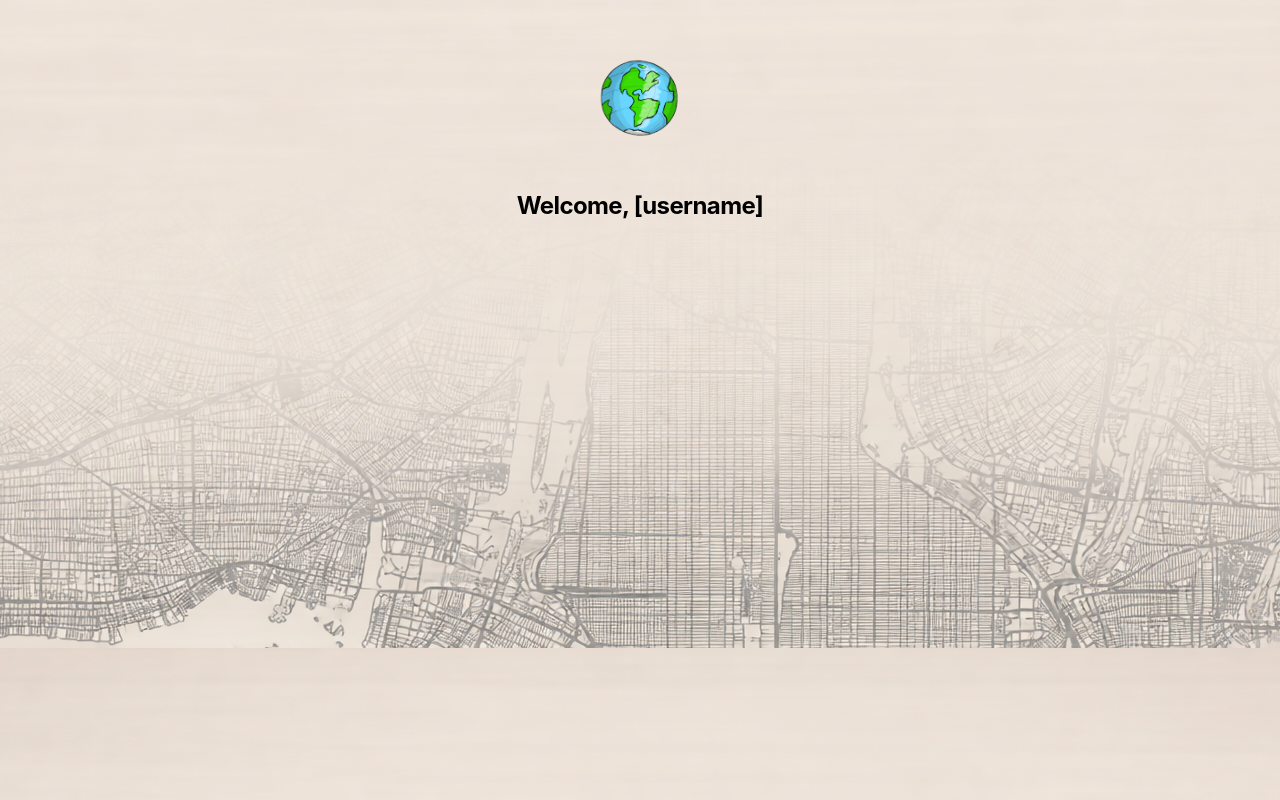
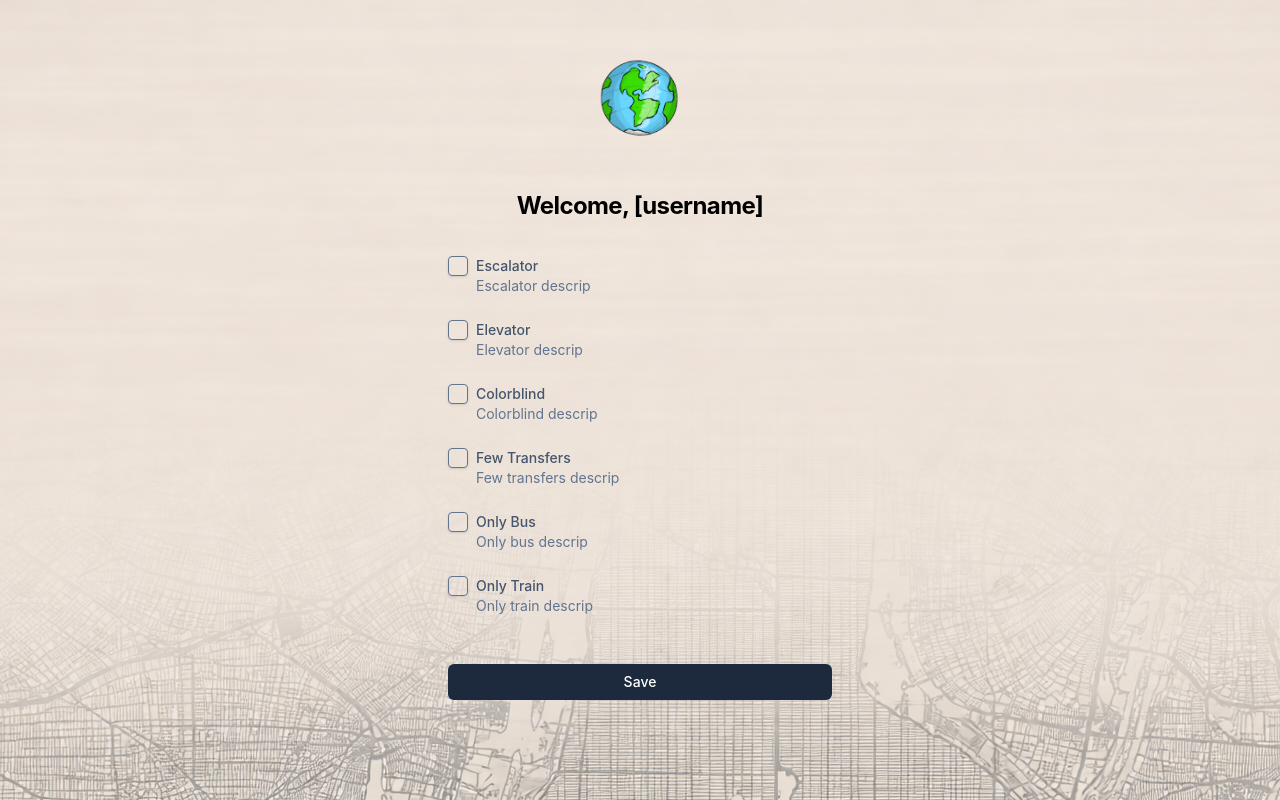
Before and after one commit to carrieyu3/Stable-Route, a React (Vite) app in the folder frontend/: page /preference in a window 1280 px wide. Built offline with nearby package versions, Linux system fonts and the light colour scheme; no server answers.

Commit message:
outlined preference selections

```diff
--- a/frontend/src/pages/Preference.tsx
+++ b/frontend/src/pages/Preference.tsx
@@ -1,17 +1,191 @@
-import React, { useEffect, useState } from 'react'
+import { useState } from "react";
 import { supabase } from "../lib/supabase";
 import './Preference.css'
 
 export default function Preference() {
 
+  const [preferences, setPreferences] =
+  useState({
+    escalator: false,
+    elevator: false,
+    colorblind: false,
+    fewTransfers: false,
+    onlyBus: false,
+    onlyTrain: false
+  });
+
+  //Update preference if selected by user
+  const handleChange = (e: React.ChangeEvent<HTMLInputElement>) => {
+    const preferenceName = e.target.name;
+    const preferenceChecked = e.target.checked;
+
+    setPreferences(values => ({ ...values, [preferenceName]: preferenceChecked }));
+  }
+
   return (
     <>
-        <div className="flex min-h-full flex-col justify-center px-6 py-12 lg:px-8">
-            <div className="sm:mx-auto sm:w-full sm:max-w-sm">
-                <img alt="Stable Route logo" src="src/assets/earth.png" className="mx-auto h-25 w-auto"/>
-                <h2 className="mt-10 text-center text-2xl/9 font-bold tracking-tight text-">Welcome, [username]</h2>
+      <div className="flex min-h-full flex-col justify-center px-6 py-12 lg:px-8">
+        <div className="sm:mx-auto sm:w-full sm:max-w-sm">
+          <img alt="Stable Route logo" src="src/assets/earth.png" className="mx-auto h-25 w-auto" />
+          <h2 className="mt-10 text-center text-2xl/9 font-bold tracking-tight">Welcome, [username]</h2>
+
+          <div className="mt-8 flex flex-col gap-6">
+
+            { /* Escalator */ }
+            <div className="inline-flex items-start">
+              <label htmlFor="escalator" className="flex items-start cursor-pointer relative">
+                <input
+                  id="escalator"
+                  type="checkbox"
+                  name="escalator"
+                  checked={preferences.escalator}
+                  onChange={handleChange}
+                  className="peer h-5 w-5 cursor-pointer transition-all appearance-none rounded shadow hover:shadow-md border border-slate-500 checked:bg-slate-800 checked:border-slate-800"
+                />
+                <span className="absolute text-white opacity-0 peer-checked:opacity-100 top-1/2 left-1/2 transform -translate-x-1/2 -translate-y-1/2">
+                  <svg xmlns="http://www.w3.org/2000/svg" className="h-3.5 w-3.5" viewBox="0 0 20 20" fill="currentColor" stroke="currentColor" strokeWidth="1">
+                    <path fillRule="evenodd" d="M16.707 5.293a1 1 0 010 1.414l-8 8a1 1 0 01-1.414 0l-4-4a1 1 0 011.414-1.414L8 12.586l7.293-7.293a1 1 0 011.414 0z" clipRule="evenodd" />
+                  </svg>
+                </span>
+              </label>
+              <label className="cursor-pointer ml-2 text-slate-600 text-sm" htmlFor="elevator">
+                <div>
+                  <p className="font-medium">Escalator</p>
+                  <p className="text-slate-500">Escalator descrip</p>
+                </div>
+              </label>
             </div>
+
+            { /* Elevator */ }
+            <div className="inline-flex items-start">
+              <label htmlFor="elevator" className="flex items-start cursor-pointer relative">
+                <input
+                  id="elevator"
+                  type="checkbox"
+                  name="elevator"
+                  checked={preferences.elevator}
+                  onChange={handleChange}
+                  className="peer h-5 w-5 cursor-pointer transition-all appearance-none rounded shadow hover:shadow-md border border-slate-500 checked:bg-slate-800 checked:border-slate-800"
+                />
+                <span className="absolute text-white opacity-0 peer-checked:opacity-100 top-1/2 left-1/2 transform -translate-x-1/2 -translate-y-1/2">
+                  <svg xmlns="http://www.w3.org/2000/svg" className="h-3.5 w-3.5" viewBox="0 0 20 20" fill="currentColor" stroke="currentColor" strokeWidth="1">
+                    <path fillRule="evenodd" d="M16.707 5.293a1 1 0 010 1.414l-8 8a1 1 0 01-1.414 0l-4-4a1 1 0 011.414-1.414L8 12.586l7.293-7.293a1 1 0 011.414 0z" clipRule="evenodd" />
+                  </svg>
+                </span>
+              </label>
+              <label className="cursor-pointer ml-2 text-slate-600 text-sm" htmlFor="elevator">
+                <div>
+                  <p className="font-medium">Elevator</p>
+                  <p className="text-slate-500">Elevator descrip</p>
+                </div>
+              </label>
+            </div>
+
+            { /* Colorblind */ }
+            <div className="inline-flex items-start">
+              <label htmlFor="colorblind" className="flex items-start cursor-pointer relative">
+                <input
+                  id="colorblind"
+                  type="checkbox"
+                  name="colorblind"
+                  checked={preferences.colorblind}
+                  onChange={handleChange}
+                  className="peer h-5 w-5 cursor-pointer transition-all appearance-none rounded shadow hover:shadow-md border border-slate-500 checked:bg-slate-800 checked:border-slate-800"
+                />
+                <span className="absolute text-white opacity-0 peer-checked:opacity-100 top-1/2 left-1/2 transform -translate-x-1/2 -translate-y-1/2">
+                  <svg xmlns="http://www.w3.org/2000/svg" className="h-3.5 w-3.5" viewBox="0 0 20 20" fill="currentColor" stroke="currentColor" strokeWidth="1">
+                    <path fillRule="evenodd" d="M16.707 5.293a1 1 0 010 1.414l-8 8a1 1 0 01-1.414 0l-4-4a1 1 0 011.414-1.414L8 12.586l7.293-7.293a1 1 0 011.414 0z" clipRule="evenodd" />
+                  </svg>
+                </span>
+              </label>
+              <label className="cursor-pointer ml-2 text-slate-600 text-sm" htmlFor="elevator">
+                <div>
+                  <p className="font-medium">Colorblind</p>
+                  <p className="text-slate-500">Colorblind descrip</p>
+                </div>
+              </label>
+            </div>
+
+            { /* Few Transfers */ }
+            <div className="inline-flex items-start">
+              <label htmlFor="fewTransfers" className="flex items-start cursor-pointer relative">
+                <input
+                  id="fewTransfers"
+                  type="fewTransfers"
+                  name="fewTransfers"
+                  checked={preferences.fewTransfers}
+                  onChange={handleChange}
+                  className="peer h-5 w-5 cursor-pointer transition-all appearance-none rounded shadow hover:shadow-md border border-slate-500 checked:bg-slate-800 checked:border-slate-800"
+                />
+                <span className="absolute text-white opacity-0 peer-checked:opacity-100 top-1/2 left-1/2 transform -translate-x-1/2 -translate-y-1/2">
+                  <svg xmlns="http://www.w3.org/2000/svg" className="h-3.5 w-3.5" viewBox="0 0 20 20" fill="currentColor" stroke="currentColor" strokeWidth="1">
+                    <path fillRule="evenodd" d="M16.707 5.293a1 1 0 010 1.414l-8 8a1 1 0 01-1.414 0l-4-4a1 1 0 011.414-1.414L8 12.586l7.293-7.293a1 1 0 011.414 0z" clipRule="evenodd" />
+                  </svg>
+                </span>
+              </label>
+              <label className="cursor-pointer ml-2 text-slate-600 text-sm" htmlFor="elevator">
+                <div>
+                  <p className="font-medium">Few Transfers</p>
+                  <p className="text-slate-500">Few transfers descrip</p>
+                </div>
+              </label>
+            </div>
+
+            { /* Only Bus */ }
+            <div className="inline-flex items-start">
+              <label htmlFor="onlyBus" className="flex items-start cursor-pointer relative">
+                <input
+                  id="onlyBus"
+                  type="onlyBus"
+                  name="onlyBus"
+                  checked={preferences.onlyBus}
+                  onChange={handleChange}
+                  className="peer h-5 w-5 cursor-pointer transition-all appearance-none rounded shadow hover:shadow-md border border-slate-500 checked:bg-slate-800 checked:border-slate-800"
+                />
+                <span className="absolute text-white opacity-0 peer-checked:opacity-100 top-1/2 left-1/2 transform -translate-x-1/2 -translate-y-1/2">
+                  <svg xmlns="http://www.w3.org/2000/svg" className="h-3.5 w-3.5" viewBox="0 0 20 20" fill="currentColor" stroke="currentColor" strokeWidth="1">
+                    <path fillRule="evenodd" d="M16.707 5.293a1 1 0 010 1.414l-8 8a1 1 0 01-1.414 0l-4-4a1 1 0 011.414-1.414L8 12.586l7.293-7.293a1 1 0 011.414 0z" clipRule="evenodd" />
+                  </svg>
+                </span>
+              </label>
+              <label className="cursor-pointer ml-2 text-slate-600 text-sm" htmlFor="elevator">
+                <div>
+                  <p className="font-medium">Only Bus</p>
+                  <p className="text-slate-500">Only bus descrip</p>
+                </div>
+              </label>
+            </div>
+
+            { /* Only Train */ }
+            <div className="inline-flex items-start">
+              <label htmlFor="onlyTrain" className="flex items-start cursor-pointer relative">
+                <input
+                  id="fonlyTrain"
+                  type="onlyTrain"
+                  name="onlyTrain"
+                  checked={preferences.onlyTrain}
+                  onChange={handleChange}
+                  className="peer h-5 w-5 cursor-pointer transition-all appearance-none rounded shadow hover:shadow-md border border-slate-500 checked:bg-slate-800 checked:border-slate-800"
+                />
+                <span className="absolute text-white opacity-0 peer-checked:opacity-100 top-1/2 left-1/2 transform -translate-x-1/2 -translate-y-1/2">
+                  <svg xmlns="http://www.w3.org/2000/svg" className="h-3.5 w-3.5" viewBox="0 0 20 20" fill="currentColor" stroke="currentColor" strokeWidth="1">
+                    <path fillRule="evenodd" d="M16.707 5.293a1 1 0 010 1.414l-8 8a1 1 0 01-1.414 0l-4-4a1 1 0 011.414-1.414L8 12.586l7.293-7.293a1 1 0 011.414 0z" clipRule="evenodd" />
+                  </svg>
+                </span>
+              </label>
+              <label className="cursor-pointer ml-2 text-slate-600 text-sm" htmlFor="elevator">
+                <div>
+                  <p className="font-medium">Only Train</p>
+                  <p className="text-slate-500">Only train descrip</p>
+                </div>
+              </label>
+            </div>
+
+            <button className="mt-6 w-full bg-slate-800 text-white text-sm font-medium py-2 rounded-md hover:bg-slate-700 transition-colors"> Save </button>
+
+          </div>
         </div>
+      </div>
     </>
   );
 }
--- a/frontend/src/pages/Signup.tsx
+++ b/frontend/src/pages/Signup.tsx
@@ -56,7 +56,7 @@ export default function Signup() {
 
         //query through User db for existing username
         const { data: existingUser } = await supabase
-            .from('User')
+            .from('user_auth_test') //switch to User for official db
             .select('user_username')
             .ilike('user_username', data.username) //disregard case-sensitive chars
             .single();
@@ -79,7 +79,7 @@ export default function Signup() {
         //after auth, store data in User table
         else if (authData.user) {
             const { error: databaseError } = await supabase
-                .from('User')
+                .from('user_auth_test') //switch to User for official db
                 .insert([{
                     user_id: authData.user.id,
                     user_username: data.username.toLowerCase(),
```
Also changed, not shown: frontend/src/pages/Login.tsx (line endings or trailing spaces), 1 other file (tests, documents, lock files or other folders).
